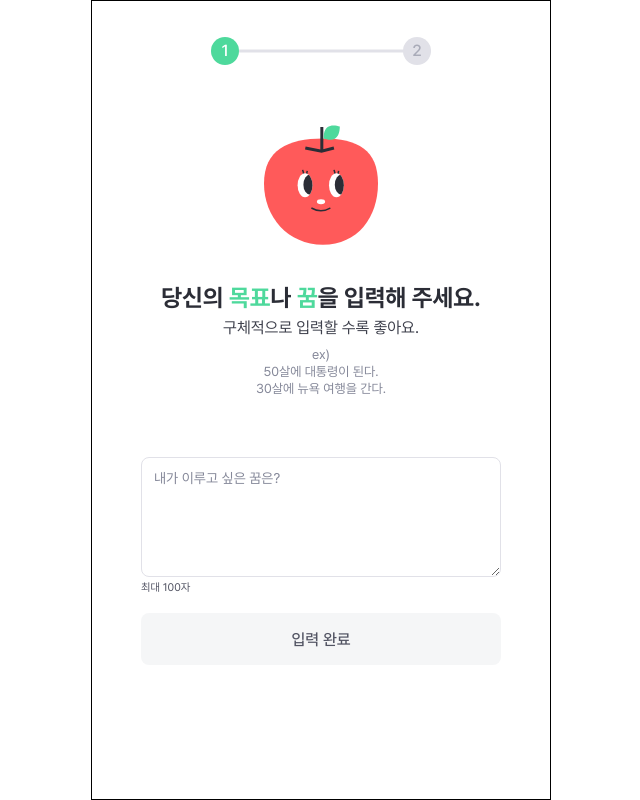
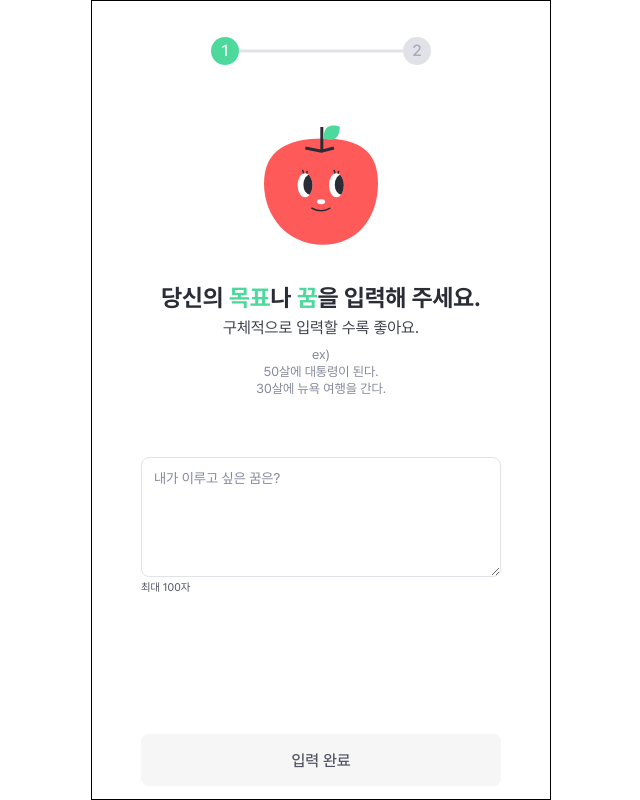
Before and after one commit to our-bbang/ggumtle_frontend, a React (Vite) app: page / in a window 1280 px wide. Both pictures are taken after a click on the button "시작하기". Shown: the whole page, without its empty margins (319-959 px from the left). Built offline with nearby package versions, Linux system fonts and the light colour scheme.

Commit message:
UI 수정 필요한 것들 반영 (#24)
* style: 입력 완료 버튼 페이지 하단에 고정

* style: 랜딩페이지 로고 캐릭터 svg로 변경

* style: 목표 작성 페이지 하단 버튼 style 관련 수정

```diff
--- a/src/components/common/Buttons/BottomBtn.tsx
+++ b/src/components/common/Buttons/BottomBtn.tsx
@@ -35,7 +35,7 @@ const BtnStatusStyle = css<BtnPropsType>`
     cursor: pointer;
   }
   &.disabled {
-    background-color: rgba(133, 136, 153, 0.08);
+    background-color: #f6f6f7;
     color: #525463;
     cursor: default;
   }
--- /dev/null
+++ b/src/components/common/Buttons/BtnBottomContainer.tsx
@@ -0,0 +1,15 @@
+import styled from 'styled-components';
+
+//버튼을 화면 하단에 fixed로 고정
+
+export const BtnBottomContainer = styled.div`
+  width: 100%;
+  max-width: 460px;
+  height: 80px;
+
+  position: fixed;
+  bottom: 0;
+  display: flex;
+  align-items: center;
+  justify-content: center;
+`;
--- a/src/components/landing/MainLogo.tsx
+++ b/src/components/landing/MainLogo.tsx
@@ -5,7 +5,7 @@ export const MainLogo = () => {
     <MainLogoContainer>
       <Content>
         <LogoImg
-          src={import.meta.env.BASE_URL + './image/main_logo_img.svg'}
+          src={import.meta.env.BASE_URL + './image/landing_main_logo.svg'}
           alt="꿈틀 로고"
         />
         <MainText>목표 달성을 위한 AI 기반 맞춤형 계획 도우미</MainText>
--- a/src/components/write/WriteArea.tsx
+++ b/src/components/write/WriteArea.tsx
@@ -4,6 +4,7 @@ import { useNavigate } from 'react-router-dom';
 
 import { useProgress } from '@hooks/useProgress';
 
+import { BtnBottomContainer } from '@components/common/Buttons/BtnBottomContainer';
 import { BottomBtn } from '@components/common/Buttons/BottomBtn';
 
 export function WriteArea() {
@@ -38,12 +39,14 @@ export function WriteArea() {
         className={text.length > 0 ? 'green' : ''}
       />
       <MaxLengthText>최대 100자</MaxLengthText>
-      <CompleteBtn
-        type="submit"
-        className={text.length > 0 ? 'active' : 'disabled'}
-      >
-        입력 완료
-      </CompleteBtn>
+      <BtnBottomContainer>
+        <BottomBtn
+          type="submit"
+          className={text.length > 0 ? 'active' : 'disabled'}
+        >
+          입력 완료
+        </BottomBtn>
+      </BtnBottomContainer>
     </WriteAreaContainer>
   );
 }
@@ -54,6 +57,8 @@ const WriteAreaContainer = styled.form`
   display: flex;
   flex-direction: column;
   align-items: center;
+
+  position: relative;
 
   padding-top: 40px;
 `;
@@ -92,7 +97,3 @@ const MaxLengthText = styled.div`
   font-size: 11px;
   color: #525463;
 `;
-
-const CompleteBtn = styled(BottomBtn)`
-  margin-top: 20px;
-`;
--- a/src/pages/Landing/index.tsx
+++ b/src/pages/Landing/index.tsx
@@ -2,6 +2,7 @@ import { styled } from 'styled-components';
 import { useNavigate } from 'react-router-dom';
 
 import { MainLogo } from '@components/landing/MainLogo';
+import { BtnBottomContainer } from '@components/common/Buttons/BtnBottomContainer';
 import { BottomBtn } from '@components/common/Buttons/BottomBtn';
 
 export const LandingPage = () => {
@@ -15,9 +16,9 @@ export const LandingPage = () => {
     <LandingPageContainer>
       <MainLogo />
       <Box>추가 설명</Box>
-      <BtnContainer>
+      <BtnBottomContainer>
         <StartBtn onClick={handleClickStartBtn}>시작하기</StartBtn>
-      </BtnContainer>
+      </BtnBottomContainer>
     </LandingPageContainer>
   );
 };
@@ -32,16 +33,4 @@ const Box = styled.div`
   background-color: lightgray;
 `;
 
-const BtnContainer = styled.div`
-  width: 100%;
-  max-width: 460px;
-  height: 80px;
-
-  position: fixed;
-  bottom: 0;
-  display: flex;
-  align-items: center;
-  justify-content: center;
-`;
-
 const StartBtn = styled(BottomBtn)``;
--- a/src/pages/UserInfo/index.tsx
+++ b/src/pages/UserInfo/index.tsx
@@ -9,6 +9,7 @@ import { ProgressbarWrapper } from '@components/common/Progressbar/ProgressbarWr
 import { Progressbar } from '@components/common/Progressbar';
 import { MainText } from '@components/userinfo/MainText';
 import { UserInputs } from '@components/userinfo/UserInputs';
+import { BtnBottomContainer } from '@components/common/Buttons/BtnBottomContainer';
 import { BottomBtn } from '@components/common/Buttons/BottomBtn';
 
 import { useProgress } from '@hooks/useProgress';
@@ -39,6 +40,7 @@ export const UserInfoPage = () => {
       </ProgressbarWrapper>
       <MainText />
       <UserInputs />
+      <BtnBottomContainer>
         <CompleteBtn
           onClick={handleClickBtn}
           className={isUserInfoComplete ? 'active' : 'disabled'}
@@ -46,6 +48,7 @@ export const UserInfoPage = () => {
         >
           입력 완료
         </CompleteBtn>
+      </BtnBottomContainer>
     </UserInfoPageContainer>
   );
 };
```
Also changed, not shown: public/image/landing_main_logo.svg (added), public/image/main_logo_img.svg (deleted). Lines whose indentation alone changed are shown as unchanged.
